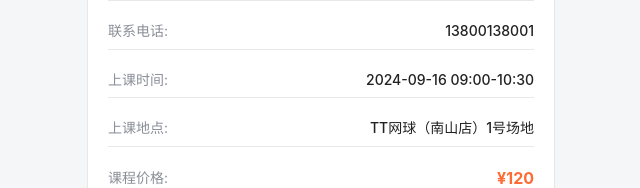
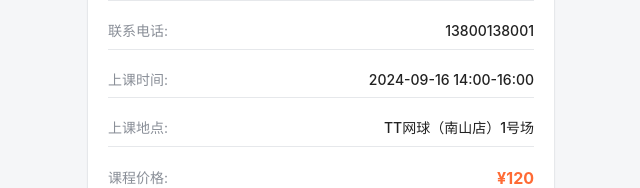
Before and after one commit to winifredlamy-ops/coach, a React (Vite) app: page /bookings/1 in a window 1280 px wide. Shown: the part 168-356 px from the top of the page, without its empty margins (319-959 px from the left). Built offline with nearby package versions, Linux system fonts and the light colour scheme.

Commit message:
第二个卡片预约详情

```diff
--- a/src/ui/BookingDetail.tsx
+++ b/src/ui/BookingDetail.tsx
@@ -1,6 +1,49 @@
 import React from 'react'
 import { useNavigate, useParams } from 'react-router-dom'
 import './BookingDetail.css'
+
+// Import booking data to access course names
+const bookings = [
+	{
+		id: 1,
+		courseName: '周末单次小团课体验-4人班/120分钟',
+		studentName: '李小明',
+		date: '2024-09-16',
+		time: '14:00-16:00',
+		location: '1号场',
+		storeName: 'TT网球（南山店）',
+		storeAddress: '朝阳区望京街道15号',
+		status: 'confirmed',
+		price: 120,
+		note: '第一次上课，希望多关照'
+	},
+	{
+		id: 2,
+		courseName: '1对2私教体验课-室内60分钟',
+		studentName: '王美丽',
+		date: '2024-09-16',
+		time: '10:00-11:00',
+		location: '2号场',
+		storeName: 'TT网球（福田店）',
+		storeAddress: '海淀区中关村大街32号',
+		status: 'pending',
+		price: 300,
+		note: '学过正反手但不够熟练'
+	},
+	{
+		id: 5,
+		courseName: '周末单次小团课体验-4人班/120分钟',
+		studentName: '赵小红',
+		date: '2024-09-14',
+		time: '14:00-16:00',
+		location: '2号场',
+		storeName: 'TT网球（南山店）',
+		storeAddress: '朝阳区望京街道15号',
+		status: 'cancelled',
+		price: 120,
+		note: '临时有事取消'
+	}
+]
 
 const Svg: React.FC<{ path: string; className?: string }> = ({ path, className }) => (
 	<svg className={className} viewBox="0 0 24 24" width="20" height="20" aria-hidden fill="none" stroke="currentColor" strokeWidth="2" strokeLinecap="round" strokeLinejoin="round">
@@ -15,6 +58,10 @@ const IconX: React.FC = () => <Svg path="M18 6L6 18 M6 6l12 12" />
 export const BookingDetail: React.FC = () => {
 	const navigate = useNavigate()
 	const { id } = useParams()
+
+	// Find the booking by ID
+	const booking = bookings.find(b => b.id === parseInt(id || '0'))
+	const courseName = booking?.courseName || '周末单次小团课体验-4人班/120分钟'
 
 	const handleConfirm = () => {
 		console.log('确认预约')
@@ -39,11 +86,11 @@ export const BookingDetail: React.FC = () => {
 			</div>
 
 			<div className="booking-info card">
-				<h2>周末单次小团课体验-4人班/120分钟</h2>
+				<h2>{courseName}</h2>
 				<div className="booking-details">
 					<div className="detail-row">
 						<span className="label">学员姓名:</span>
-						<span className="value">李小明</span>
+						<span className="value">{booking?.studentName || '李小明'}</span>
 					</div>
 					<div className="detail-row">
 						<span className="label">联系电话:</span>
@@ -51,25 +98,38 @@ export const BookingDetail: React.FC = () => {
 					</div>
 					<div className="detail-row">
 						<span className="label">上课时间:</span>
-						<span className="value">2024-09-16 09:00-10:30</span>
+						<span className="value">{booking?.date || '2024-09-16'} {booking?.time || '09:00-10:30'}</span>
 					</div>
 					<div className="detail-row">
 						<span className="label">上课地点:</span>
-						<span className="value">TT网球（南山店）1号场地</span>
+						<span className="value">{booking?.storeName || 'TT网球（南山店）'}{booking?.location || '1号场地'}</span>
 					</div>
 					<div className="detail-row">
 						<span className="label">课程价格:</span>
-						<span className="value price">¥120</span>
+						<span className="value price">¥{booking?.price || 120}</span>
 					</div>
 				</div>
 
+				{booking?.note && (
 					<div className="note-section">
 						<h3>学员备注</h3>
-					<p>第一次上课，希望多关照</p>
+						<p>{booking.note}</p>
 					</div>
+				)}
 			</div>
 
 			<div className="actions">
+				{booking?.id === 2 ? (
+					<button
+						className="btn btn-primary confirm-btn"
+						onClick={handleConfirm}
+						style={{ width: '100%' }}
+					>
+						<IconCheck />
+						确认接受
+					</button>
+				) : (
+					<>
 						<button
 							className="btn btn-primary confirm-btn"
 							onClick={handleConfirm}
@@ -84,6 +144,8 @@ export const BookingDetail: React.FC = () => {
 							<IconX />
 							取消订单
 						</button>
+					</>
+				)}
 			</div>
 
 			<div className="placeholder">
--- a/src/ui/Bookings.tsx
+++ b/src/ui/Bookings.tsx
@@ -53,7 +53,8 @@ const bookings: Booking[] = [
 		storeName: 'TT网球（福田店）',
 		storeAddress: '海淀区中关村大街32号',
 		status: 'pending',
-		price: 300
+		price: 300,
+		note: '学过正反手但不够熟练'
 	},
 	{
 		id: 5,
```
Lines whose indentation alone changed are shown as unchanged.
